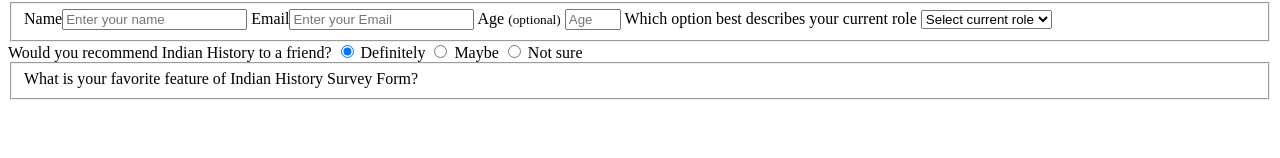
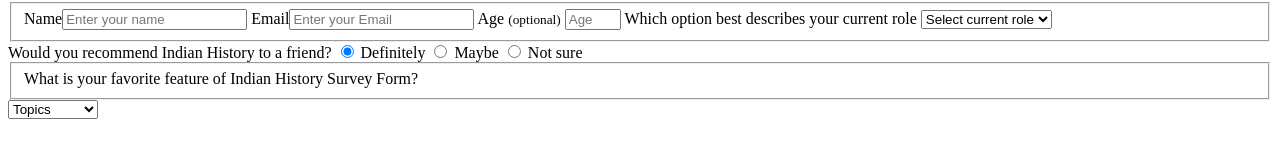
Before and after one commit to Devesh123987/devesh_vivine, a plain HTML site: page index.html in a window 1280 px wide. Shown: the part 112-270 px from the top of the page. Drawn offline with Linux system fonts and the light colour scheme.

Commit message:
Add id dropdown value 1,2,3,4

```diff
--- a/index.html
+++ b/index.html
@@ -32,6 +32,14 @@
           <fieldset>
             <label> What is your favorite feature of Indian History Survey Form?
           </fieldset>
+          <select id="dropdown2">
+          <option value="1">Topics</option>
+            <option value="2">Projects</option>
+            <option value="3">Collection</option>
+            <option value="4">Community</option>
+            </select>
+
+
 
 
 
```
